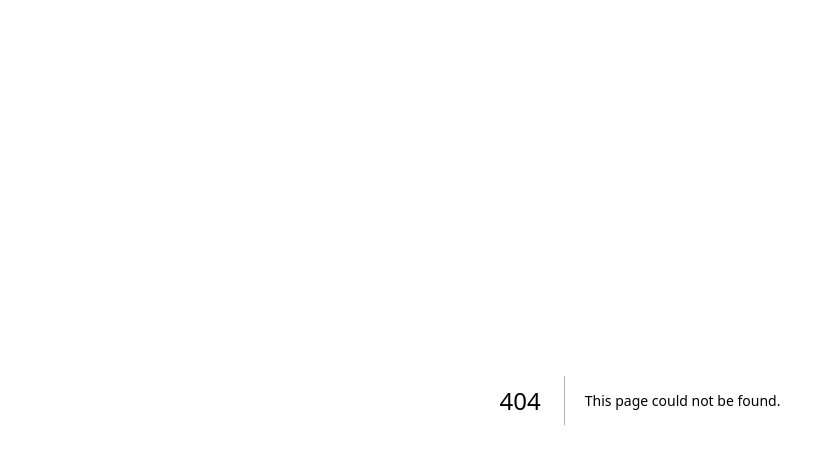
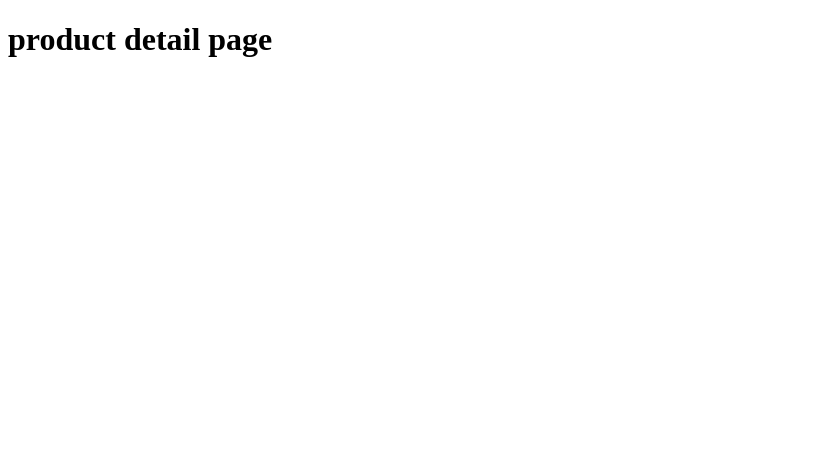
Before and after one commit to pyeong777/Next.js-13, a Next.js app: page /products/productDetail in a window 1280 px wide. Before the commit this address had no page. Shown: the top 464 px of the page, without its empty margins (0-835 px from the left). Built offline with nearby package versions, Linux system fonts and the light colour scheme.

Commit message:
Static Routing in pages

```diff
--- a/package.json
+++ b/package.json
@@ -15,7 +15,7 @@
     "autoprefixer": "10.4.14",
     "eslint": "8.40.0",
     "eslint-config-next": "13.4.1",
-    "next": "13.4.1",
+    "next": "latest",
     "postcss": "8.4.23",
     "react": "18.2.0",
     "react-dom": "18.2.0",
--- /dev/null
+++ b/src/pages/products/index.tsx
@@ -0,0 +1,3 @@
+export default function productPage() {
+  return <h1>product page</h1>;
+}
--- /dev/null
+++ b/src/pages/products/productDetail.tsx
@@ -0,0 +1,3 @@
+export default function productDetailPage() {
+  return <h1>product detail page</h1>;
+}
```
Also changed, not shown: 2 other files (tests, documents, lock files or other folders).
